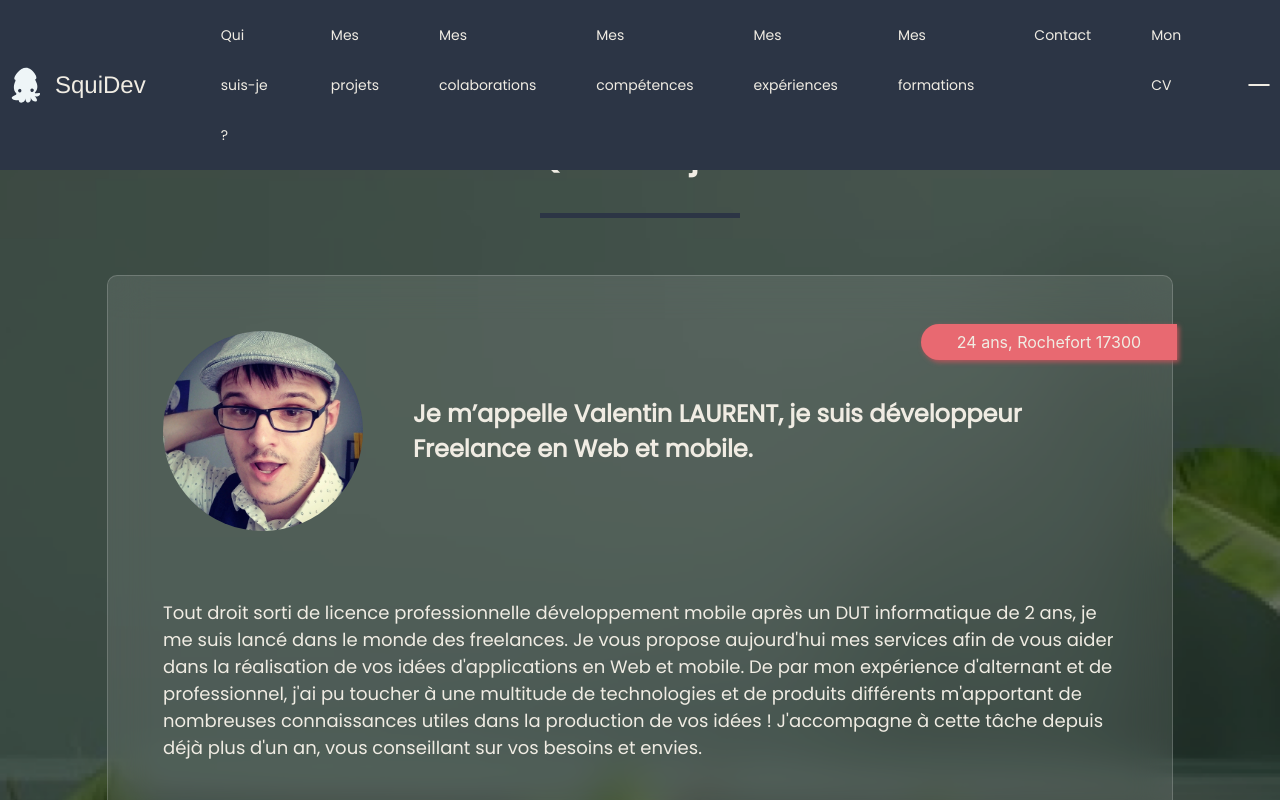
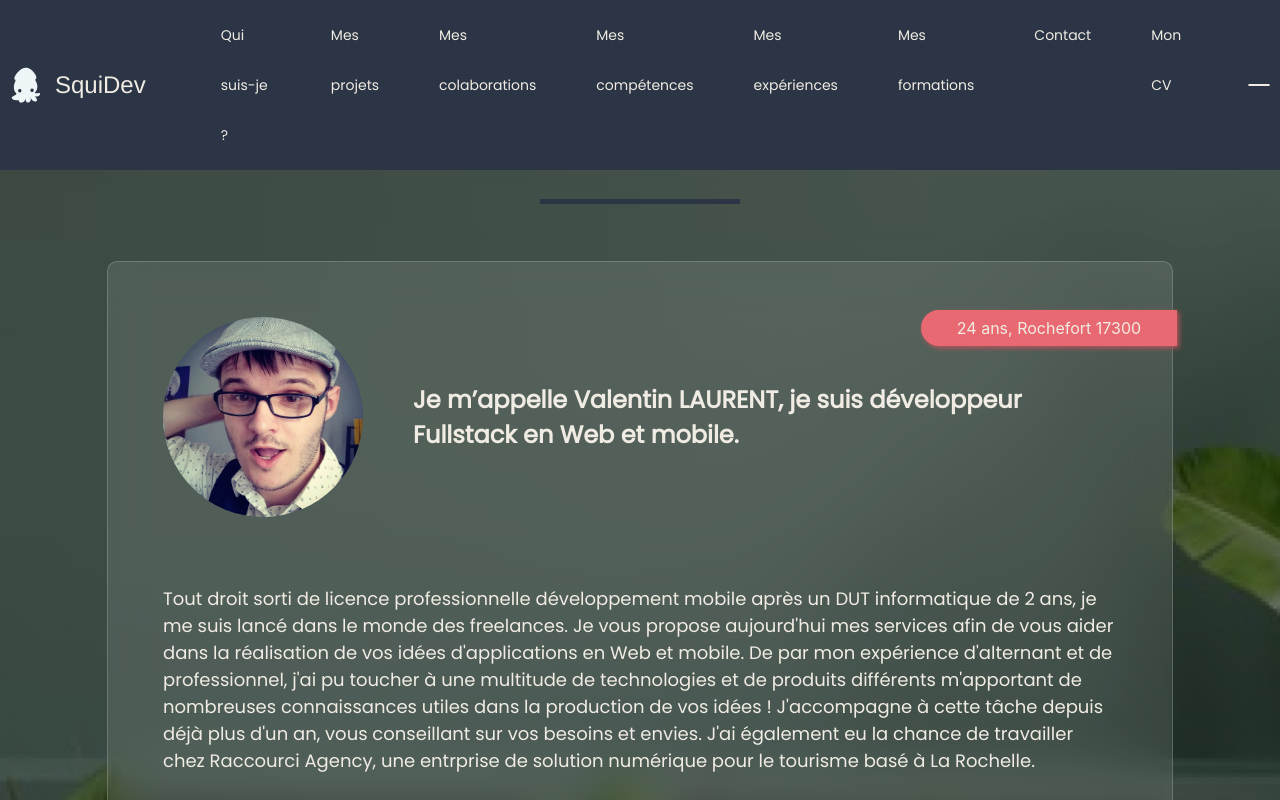
Before and after one commit to VlaurentFr/Porfolio, a React (Create React App) app: page /Portfolio/recruteur in a window 1280 px wide. Shown: the top 800 px of the page. Built offline with nearby package versions, Linux system fonts and the light colour scheme.

Commit message:
update text

```diff
--- a/src/Pages/Recruteur.js
+++ b/src/Pages/Recruteur.js
@@ -31,10 +31,12 @@ export const Recruteur= (props) =>{
                       <article className="card2" data-label={age+ " ans, Rochefort 17300"}>
                           <div className="flex-wrapper avatar-container">
                         <img className="avatar" src="../Portfolio/Assets/me.png" alt="Profil Picture"/>
-                        <h2>Je m’appelle Valentin LAURENT, je suis développeur Freelance en Web et mobile.</h2>
+                        <h2>Je m’appelle Valentin LAURENT, je suis développeur Fullstack en Web et mobile.</h2>
                         </div>
                           <p>
                               Tout droit sorti de licence professionnelle développement mobile après un DUT informatique de 2 ans, je me suis lancé dans le monde des freelances. Je vous propose aujourd'hui mes services afin de vous aider dans la réalisation de vos idées d'applications en Web et mobile. De par mon expérience d'alternant et de professionnel, j'ai pu toucher à une multitude de technologies et de produits différents m'apportant de nombreuses connaissances utiles dans la production de vos idées ! J'accompagne à cette tâche depuis déjà plus d'un an, vous conseillant sur vos besoins et envies.
+
+                              J'ai également eu la chance de travailler chez Raccourci Agency, une entrprise de solution numérique pour le tourisme basé à La Rochelle.
                         </p>
                     </article>
                   </div>
```
